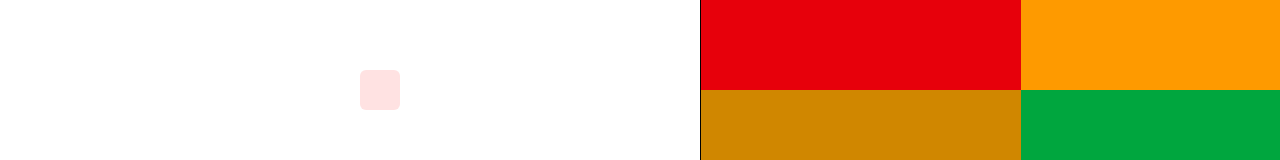
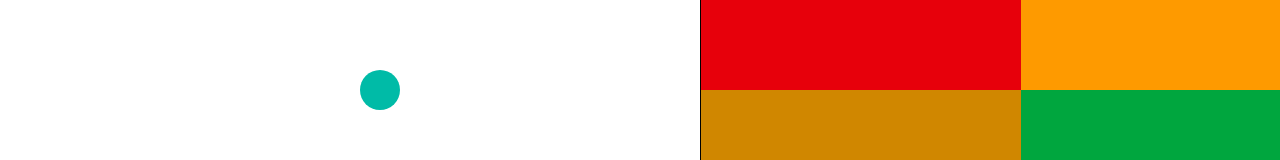
Before and after one commit to shritizk/shape_match, a React (Vite) app: page / in a window 1280 px wide. Both pictures are taken after a click on the button "Start". Shown: the part 310-470 px from the top of the page. Built offline with nearby package versions, Linux system fonts and the light colour scheme.

Commit message:
random dragable item logic added

```diff
--- /dev/null
+++ b/src/Components/Main/Motion/DragItem.jsx
@@ -0,0 +1,60 @@
+import { motion } from "motion/react"
+import { option, select } from "motion/react-client";
+
+
+function setRandomShape(){
+
+
+    const shapes = {
+        "cicrle": "rounded-full w-10 h-10",
+        "square": "w-10 h-10",
+        "rectangle": "w-16 h-10",
+        "triangle": "w-0 h-0 border-l-8 border-r-8 border-b-8 border-l-transparent border-r-transparent border-b-black"
+      }
+      return
+    }
+
+function DragItem(){
+
+
+
+    function setRandomShape(){
+
+        function RadnomColor(){
+
+        const colors = [
+            "bg-red-500", "bg-blue-500", "bg-green-500", "bg-yellow-500",
+            "bg-purple-500", "bg-pink-500", "bg-indigo-500", "bg-teal-500"
+        ];
+        const random = Math.floor(Math.random() * colors.length);
+        return colors[random];
+
+        }
+
+        const color = RadnomColor();
+        const shapes = {
+            "circle": "rounded-full w-10 h-10",
+            "square": "w-10 h-10",
+            "rectangle": "w-16 h-10",
+            "triangle": "w-0 h-0 border-l-8 border-r-8 border-b-8 border-l-transparent border-r-transparent border-b-black"
+        };
+        const options = ["circle", "square", "rectangle", "triangle"];
+        const random = Math.floor(Math.random() * options.length);
+        const selected = options[random];
+
+        if (selected === "triangle") {
+        const triangleColor = color.replace("bg-", "border-b-");
+        return shapes["triangle"].replace("border-b-black", triangleColor);
+        }
+
+        return `${shapes[selected]} ${color}`;
+}
+
+    return <motion.div
+    drag
+    className={setRandomShape()}
+    ></motion.div>
+}
+
+
+export default DragItem
--- /dev/null
+++ b/src/Components/Main/Motion/MotioButton.jsx
@@ -0,0 +1,32 @@
+import  { motion } from "motion/react"
+
+function MotionButton(Param){
+
+    function start_game(){
+        return Param.setGame(true)
+    }
+
+    return <motion.div
+          className="rounded-full w-24 h-24 flex justify-center items-center"
+          initial={{ scale: 0.8, opacity: 0.4 }}
+          animate={{ scale: 1.1, opacity: 0.7 }}
+          transition={{
+            repeat: Infinity,
+            repeatType: "reverse",
+            duration: 1.2,
+            ease: "easeInOut",
+          }}
+          style={{
+            boxShadow: "0 0 30px rgba(128, 128, 128, 0.5)",
+          }}
+        >
+          <button
+            onClick={start_game}
+            className="relative inline-flex items-center justify-center rounded-md p-2 text-gray-400 hover:bg-gray-700 hover:text-white focus:ring-2 focus:ring-white focus:outline-hidden focus:ring-inset"
+          >
+            Start
+          </button>
+        </motion.div>
+}
+
+export default MotionButton
--- a/src/Components/Main/StartBox.jsx
+++ b/src/Components/Main/StartBox.jsx
@@ -1,5 +1,7 @@
 import { DragControls, motion, useDragControls } from "motion/react"
 import { useRef, useState } from "react";
+import MotionButton from "./Motion/MotioButton";
+import DragItem from "./Motion/DragItem";
 
 
 function Start_box(Param){
@@ -11,49 +13,16 @@ function Start_box(Param){
     // ref to the container
     const constraintRef = useRef(null);
 
-    // state of drag
-    const [dragState, setDragState] = useState(false);
-    function start_game(){
-        return Param.setGame(true)
-    }
-
-
 
     if (!Param.game){
       return  <div className="flex justify-center items-center mt-10 pt-20">
-        <motion.div
-          className="rounded-full w-24 h-24 flex justify-center items-center"
-          initial={{ scale: 0.8, opacity: 0.4 }}
-          animate={{ scale: 1.1, opacity: 0.7 }}
-          transition={{
-            repeat: Infinity,
-            repeatType: "reverse",
-            duration: 1.2,
-            ease: "easeInOut",
-          }}
-          style={{
-            boxShadow: "0 0 30px rgba(128, 128, 128, 0.5)",
-          }}
-        >
-          <button
-            onClick={start_game}
-            className="relative inline-flex items-center justify-center rounded-md p-2 text-gray-400 hover:bg-gray-700 hover:text-white focus:ring-2 focus:ring-white focus:outline-hidden focus:ring-inset"
-          >
-            Start
-          </button>
-        </motion.div>
+       <MotionButton setGame={Param.setGame}  ></MotionButton>
       </div>
     }else{
       return  <div className="h-screen w-screen relative flex" ref={constraintRef}>
         <div className="w-1/2  flex items-center justify-center ">
 
-          <motion.div
-          drag
-          onDrag={(event , info)=>{
-            console.log("x: " , info.point.x , "y: " , info.point.y);
-          }}
-          className="w-10 h-10 bg-red-100 rounded-md">
-          </motion.div>
+          <DragItem></DragItem>
         </div>
         <div className="bg-amber-500  w-1/2 border-l h-screen grid grid-cols-2 grid-rows-2  ">
           <div className="bg-red-600"></div>
```
